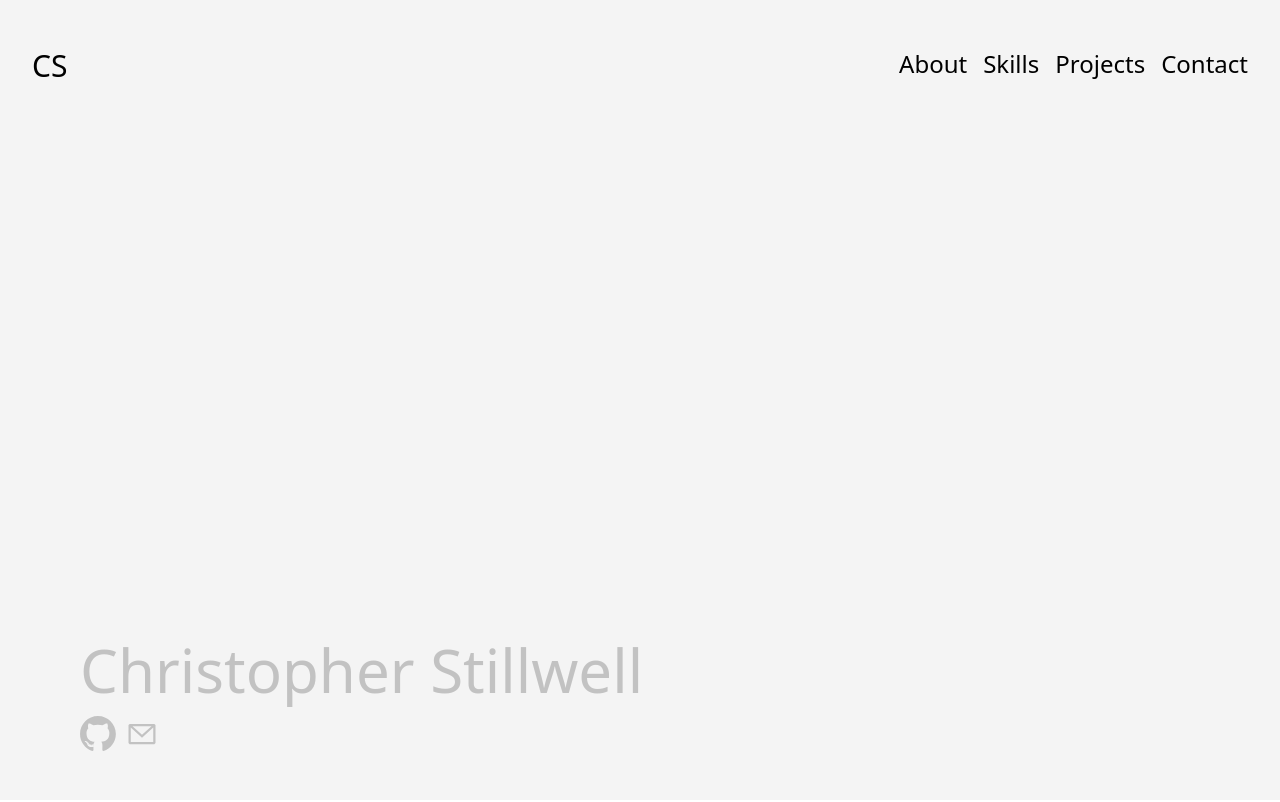
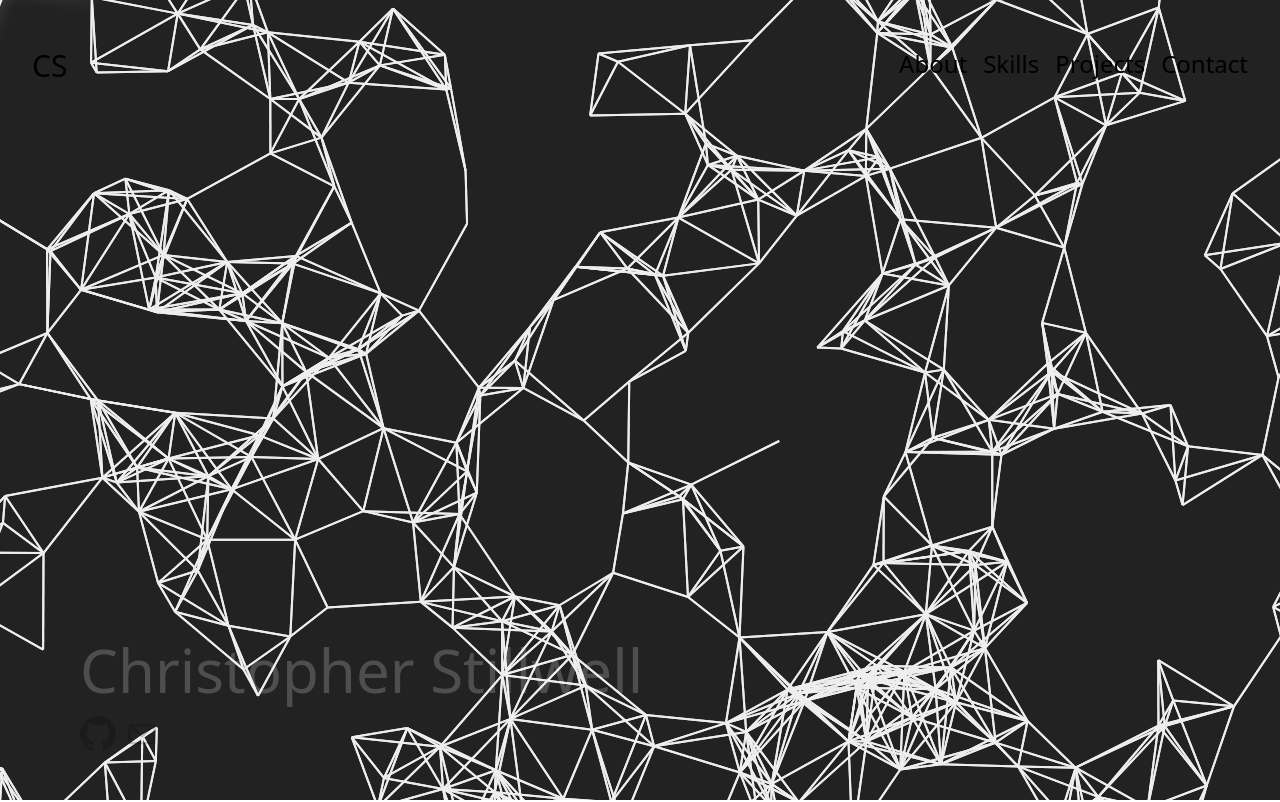
Before and after one commit to Stillwell-C/personal-site, a React (Vite) app: page / in a window 1280 px wide. Shown: the top 802 px of the page. Built offline with nearby package versions, Linux system fonts and the light colour scheme.

Commit message:
Add resize event listener

```diff
--- a/src/components/Hero.tsx
+++ b/src/components/Hero.tsx
@@ -1,6 +1,19 @@
 import { useScroll, useTransform, motion } from "framer-motion";
-import React, { ForwardedRef, forwardRef, useEffect, useRef } from "react";
+import React, {
+  ForwardedRef,
+  forwardRef,
+  useEffect,
+  useLayoutEffect,
+  useRef,
+  useState,
+} from "react";
 import githubIcon from "../assets/github-icon-1.svg";
+import Canvas from "./Canvas";
+
+type MouseCoordType = {
+  x: number;
+  y: number;
+};
 
 const Hero = forwardRef((props: object, ref: ForwardedRef<HTMLElement>) => {
   const targetRef = useRef<HTMLElement>(null);
@@ -9,21 +22,48 @@ const Hero = forwardRef((props: object, ref: ForwardedRef<HTMLElement>) => {
     offset: ["end end", "end start"],
   });
 
+  const [width, setWidth] = useState<number>(0);
+  const [height, setHeight] = useState<number>(0);
+  const [mousePosition, setMousePosition] = useState<MouseCoordType>({
+    x: 0,
+    y: 0,
+  });
+
+  const handleMousePosition = (e: React.MouseEvent<HTMLElement>) => {
+    if (e.clientX === 0 && e.clientY === 0) return;
+    setMousePosition({ x: e.clientX, y: e.clientY });
+  };
+
+  const handleSetSize = () => {
+    if (targetRef.current) {
+      setWidth(targetRef.current.offsetWidth);
+      setHeight(targetRef.current.offsetHeight);
+    }
+  };
+
+  useLayoutEffect(() => {
+    handleSetSize();
+  }, []);
+
+  useEffect(() => {
+    window.addEventListener("resize", handleSetSize);
+
+    return () => window.removeEventListener("resize", handleSetSize);
+  }, []);
+
   const opacity = useTransform(scrollYProgress, [0, 0.6], [1, 0.2]);
   //   const yPosShift = useTransform(scrollYProgress, [0, 0.5, 1], [0, -250, -100]);
   // const xShift = useTransform(scrollYProgress, [0, 5], ["0%", "150%"]);
   // const yShift = useTransform(scrollYProgress, [0, 1], ["0%", "-200%"]);
 
-  useEffect(() => {
-    console.log(scrollYProgress);
-  }, [scrollYProgress]);
-
   return (
     <section
       id='hero'
-      className='min-h-screen overflow-hidden bg-[#f4f4f4]'
+      className='min-h-screen h-screen overflow-hidden bg-[#222] relative text-white'
       ref={targetRef}
+      onMouseMove={handleMousePosition}
     >
+      <div className='absolute h-full w-full left-0 top-0'>
         <motion.div style={{ opacity }} className='pt-hero px-20'>
           <h2 className='mb-4'>
             <span ref={ref} className='text-6xl'>
@@ -63,6 +103,8 @@ const Hero = forwardRef((props: object, ref: ForwardedRef<HTMLElement>) => {
             </a>
           </div>
         </motion.div>
+      </div>
+      <Canvas width={width} height={height} mousePosition={mousePosition} />
     </section>
   );
 });
```
Lines whose indentation alone changed are shown as unchanged.
